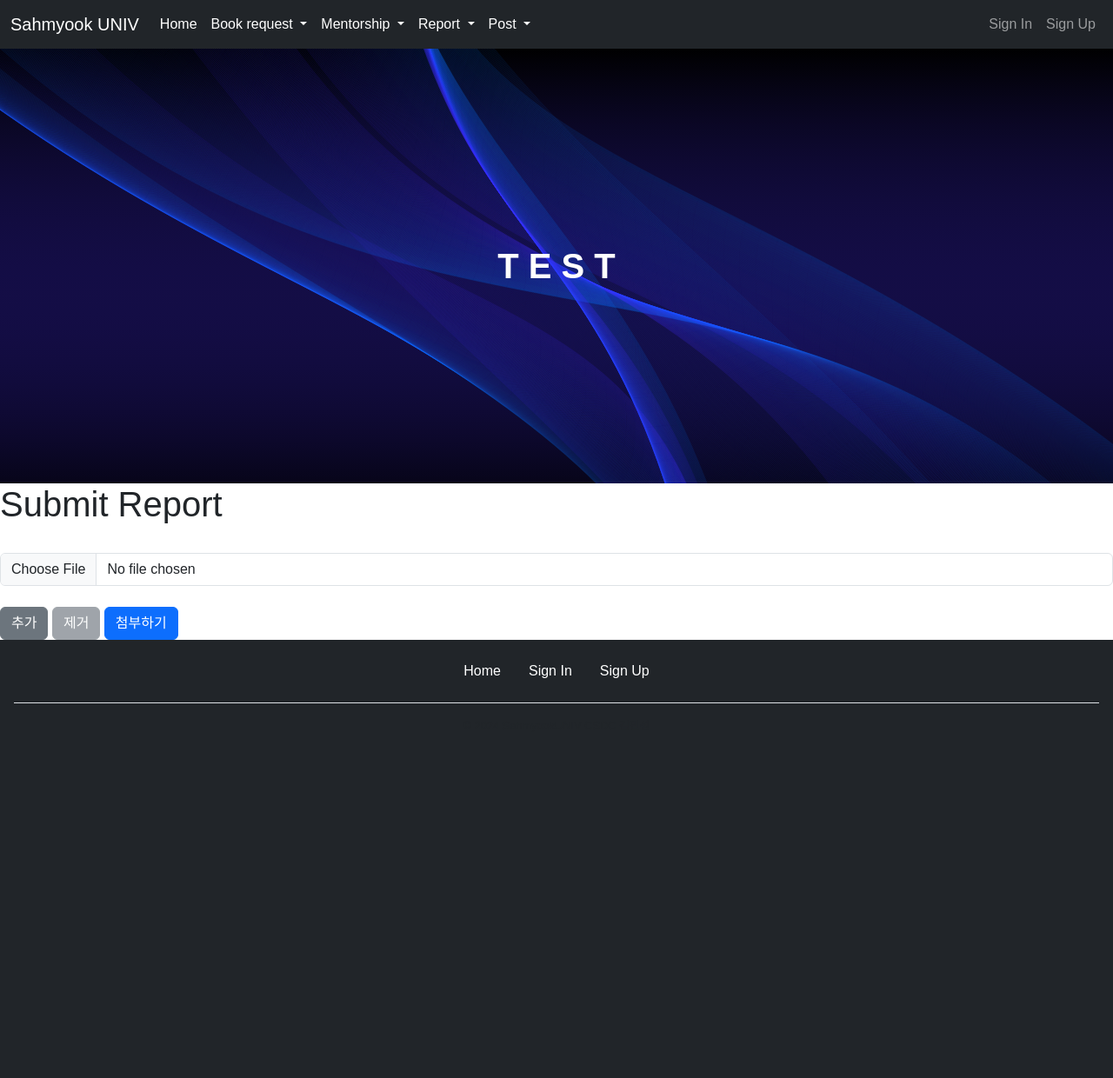
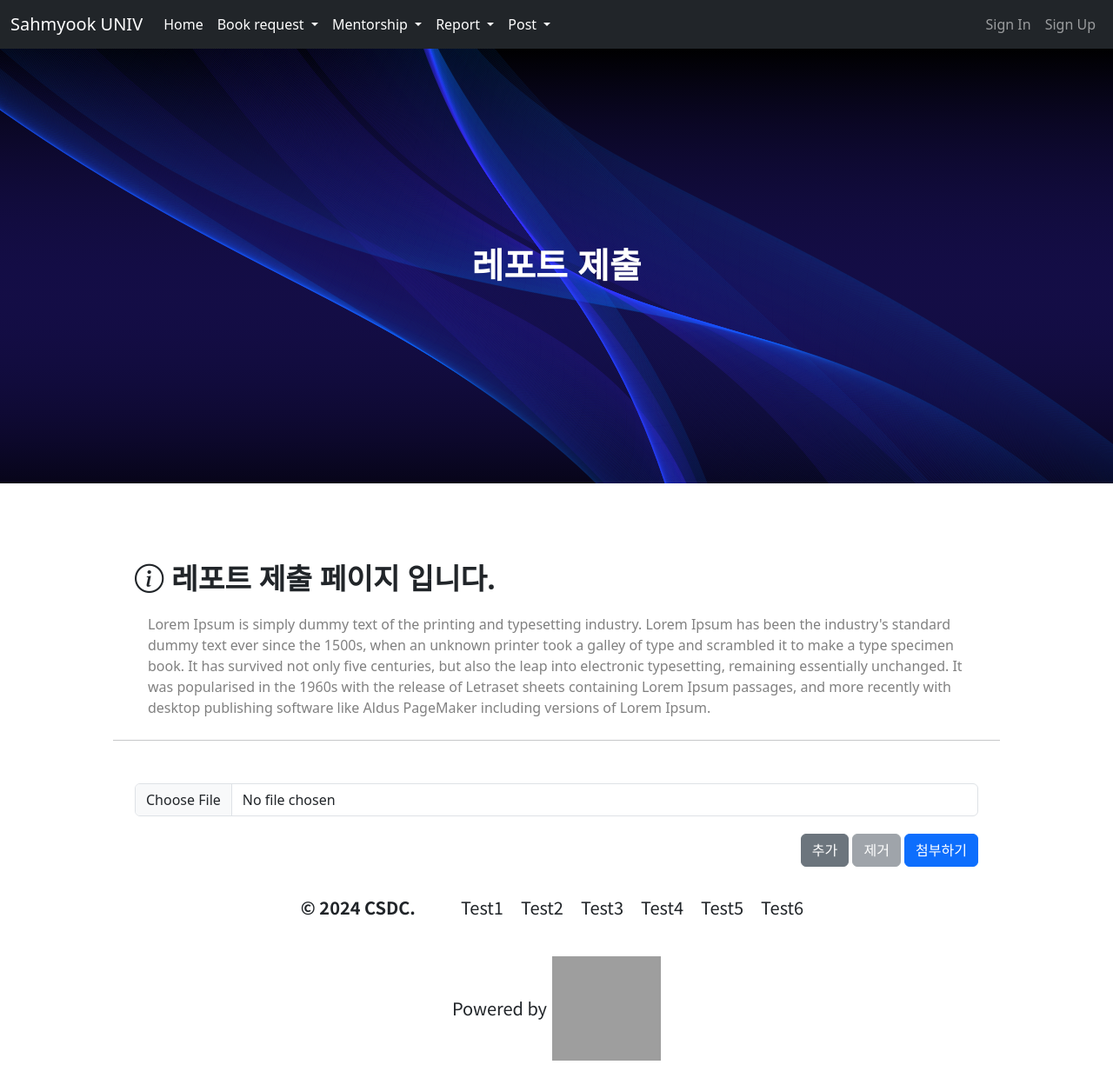
Before and after one commit to SyuCSDC/csdc.kr, a Django app: template csdc/templates/reports/report_form.html in a window 1280 px wide. Shown: the whole page at 87% size. Before the commit the page ends 809 px from the top, so only its background shows below. Run offline with Django 3.2, Linux system fonts and the light colour scheme; the template is opened without the code that fills it, so the values that code supplies are empty; some libraries are stand-ins or nearby versions; some web fonts are replaced; grey boxes are pictures that could not be loaded.

Commit message:
feat: new base footer & report submit page

```diff
--- a/csdc/report/forms.py
+++ b/csdc/report/forms.py
@@ -7,6 +7,12 @@ class ReportForm(forms.ModelForm):
     class Meta:
         model = Report
         fields = ['book']  # submitter는 뷰에서 처리
+
+    def __init__(self, *args, **kwargs):
+        super(ReportForm, self).__init__(*args, **kwargs)
+        self.fields['book'].label = ''
+        self.fields['book'].empty_label = '책을 선택해주세요.'
+        self.fields['book'].widget.attrs.update({'class': 'form-select'})
 
 
 class ReportFileForm(forms.ModelForm):
--- a/csdc/templates/base.html
+++ b/csdc/templates/base.html
@@ -1,22 +1,32 @@
-{% load django_bootstrap5  %}
-{% load static %}
+{% load django_bootstrap5 %} {% load static %}
 <!DOCTYPE html>
 <html lang="en">
   <head>
-    <meta charset="UTF-8">
-    <meta name="viewport" content="width=device-width, initial-scale=1, shrink-to-fit=no">
+    <meta charset="UTF-8" />
+    <meta name="viewport" content="width=device-width, initial-scale=1, shrink-to-fit=no" />
     <title>{% block title %}Sahmyook CSDC{% endblock title %}</title>
     {% bootstrap_css %}
-    <link rel="stylesheet" href="{% static 'css/mystyle.css' %}">
+    <link rel="stylesheet" href="{% static 'css/mystyle.css' %}" />
     {% bootstrap_javascript %}
-
+    <style>
+      @import url(https://cdn.jsdelivr.net/gh/moonspam/NanumSquare@1.0/nanumsquare.css);
+      @import url(//fonts.googleapis.com/earlyaccess/notosanskr.css);
+    </style>
   </head>
   <body class="d-flex flex-column min-vh-100">
     <!-- 네비게이션 바, 로고 등 헤더 내용 -->
     <nav class="navbar navbar-expand-lg navbar-dark bg-dark">
       <div class="container-fluid">
         <a class="navbar-brand" href="https://www.syu.ac.kr/">Sahmyook UNIV</a>
-            <button class="navbar-toggler" type="button" data-bs-toggle="collapse" data-bs-target="#navbarNav" aria-controls="navbarNav" aria-expanded="false" aria-label="Toggle navigation">
+        <button
+          class="navbar-toggler"
+          type="button"
+          data-bs-toggle="collapse"
+          data-bs-target="#navbarNav"
+          aria-controls="navbarNav"
+          aria-expanded="false"
+          aria-label="Toggle navigation"
+        >
           <span class="navbar-toggler-icon"></span>
         </button>
         <div class="collapse navbar-collapse" id="navbarNav">
@@ -25,7 +35,12 @@
               <button class="nav-link btn btn-link active" onclick="location.href='/'">Home</button>
             </li>
             <li class="nav-item dropdown">
-                  <button class="nav-link btn btn-link dropdown-toggle active" id="navbarDropdown" data-bs-toggle="dropdown" aria-expanded="false">
+              <button
+                class="nav-link btn btn-link dropdown-toggle active"
+                id="navbarDropdown"
+                data-bs-toggle="dropdown"
+                aria-expanded="false"
+              >
                 Book request
               </button>
               <ul class="dropdown-menu" aria-labelledby="navbarDropdown">
@@ -34,7 +49,12 @@
               </ul>
             </li>
             <li class="nav-item dropdown">
-                  <button class="nav-link btn btn-link dropdown-toggle active" id="navbarDropdown" data-bs-toggle="dropdown" aria-expanded="false">
+              <button
+                class="nav-link btn btn-link dropdown-toggle active"
+                id="navbarDropdown"
+                data-bs-toggle="dropdown"
+                aria-expanded="false"
+              >
                 Mentorship
               </button>
               <ul class="dropdown-menu" aria-labelledby="navbarDropdown">
@@ -43,7 +63,12 @@
               </ul>
             </li>
             <li class="nav-item dropdown">
-                  <button class="nav-link btn btn-link dropdown-toggle active" id="navbarDropdown" data-bs-toggle="dropdown" aria-expanded="false">
+              <button
+                class="nav-link btn btn-link dropdown-toggle active"
+                id="navbarDropdown"
+                data-bs-toggle="dropdown"
+                aria-expanded="false"
+              >
                 Report
               </button>
               <ul class="dropdown-menu" aria-labelledby="navbarDropdown">
@@ -52,7 +77,12 @@
               </ul>
             </li>
             <li class="nav-item dropdown">
-                  <button class="nav-link btn btn-link dropdown-toggle active" id="navbarDropdown" data-bs-toggle="dropdown" aria-expanded="false">
+              <button
+                class="nav-link btn btn-link dropdown-toggle active"
+                id="navbarDropdown"
+                data-bs-toggle="dropdown"
+                aria-expanded="false"
+              >
                 Post
               </button>
               <ul class="dropdown-menu" aria-labelledby="navbarDropdown">
@@ -68,7 +98,7 @@
             <li class="nav-item">
               <form action="{% url 'user:logout' %}" method="post">
                 {% csrf_token %}
-                    <input type="hidden" name="next" value="{{ request.path }}">
+                <input type="hidden" name="next" value="{{ request.path }}" />
                 <button type="submit" class="nav-link btn btn-link">Logout</button>
               </form>
             </li>
@@ -86,10 +116,6 @@
     </nav>
     <div id="holder">
       <style>
-              @import url(https://cdn.jsdelivr.net/gh/moonspam/NanumSquare@1.0/nanumsquare.css);
-                * {
-                  font-family: 'NanumSquare', sans-serif;
-                }
         .bg-light {
           background-color: #f7f6f6 !important;
         }
@@ -106,45 +132,132 @@
           top: 50%;
           left: 50%;
           transform: translate(-50%, -50%);
+          font-family: "NanumSquare", sans-serif;
         }
       </style>
       <div id="msg">T E S T</div>
     </div>
 
-    <main role="main" >
-        {% block content %}
+    <main role="main">{% block content %} {% endblock %}</main>
+    <div class="footer">
+      <div class="flex-1">
+        <span class="logo">© 2024 CSDC.</span>
+      </div>
+      <div class="flex-1">
+        <ul class="flex-2">
+          <li>Test1</li>
+          <li>Test2</li>
+          <li>Test3</li>
+          <li>Test4</li>
+          <li>Test5</li>
+          <li>Test6</li>
+        </ul>
+      </div>
+    </div>
+    <div class="sponsor">
+      <span class="sponsor-text">Powered by</span>
+      <div class="sponsor-img-cloud">
+        <img src="https://t1.kakaocdn.net/kakaoicloud/portal/images/logo_black_230116.png" width="160" />
+      </div>
+      <!-- <div class="sponsor-img-school">
+        <img src="https://www.syu.ac.kr/wp-content/uploads/2018/05/pg_logo4.png" width="160" />
+      </div> -->
+    </div>
+    <style>
+      .footer {
+        display: flex;
+        justify-content: center;
+        padding-inline: 40px;
+        font-size: 15pt;
+        font-weight: 300;
+        font-family: "Noto Sans KR", serif;
+      }
 
-        {% endblock %}
-    </main>
-    <footer class="mt-auto">
+      @media (width < 768px) {
+        .footer {
+          flex-direction: column-reverse;
+        }
+      }
+
+      .logo {
+        font-weight: bold;
+      }
+
+      ul {
+        list-style: none;
+      }
+
+      .flex-1 {
+        display: flex;
+        justify-content: center;
+        padding: 5px;
+      }
+
+      .flex-2 {
+        display: flex;
+        flex-wrap: wrap;
+        justify-content: center;
+      }
+
+      .flex-2 > li {
+        margin-inline: 10px;
+      }
+
+      .sponsor {
+        display: flex;
+        justify-content: center;
+        align-items: center;
+        flex-wrap: wrap;
+        padding-block: 20px;
+        font-size: 15pt;
+        font-weight: 300;
+        font-family: "Noto Sans KR", serif;
+      }
+
+      .sponsor-img-cloud {
+        padding-inline: 6px;
+        max-width: 131px;
+        overflow: hidden;
+      }
+
+      .sponsor-img-school {
+        padding-inline: 4px;
+        max-width: 144px;
+        overflow: hidden;
+      }
+
+      .sponsor img {
+        display: flex;
+        flex-wrap: wrap;
+        max-width: initial;
+      }
+    </style>
+    <!-- <footer class="mt-auto">
       <div class="container-fluid dark bg-dark" style="padding: 1rem; text-align: center">
         <ul class="nav justify-content-center border-bottom pb-3 mb-3">
           <li class="nav-item">
-                  <button class="nav-link btn btn-link active" onclick="location.href='/'" style="color:white">Home</button>
+            <button class="nav-link btn btn-link active" onclick="location.href='/'" style="color: white">Home</button>
           </li>
           {% if user.is_authenticated %}
           <li class="nav-item">
-                  <!-- 로그아웃 폼 -->
-                  <form action="{% url 'user:logout' %}" method="post" style="display: inline;">
+            <form action="{% url 'user:logout' %}" method="post" style="display: inline">
               {% csrf_token %}
-                    <input type="hidden" name="next" value="{{ request.path }}">
-                    <button type="submit" class="nav-link btn btn-link" style="color:white">Logout</button>
+              <input type="hidden" name="next" value="{{ request.path }}" />
+              <button type="submit" class="nav-link btn btn-link" style="color: white">Logout</button>
             </form>
           </li>
           {% else %}
           <li class="nav-item">
-                  <button class="nav-link btn btn-link active" onclick="location.href='/users/login'" style="color:white">Sign In</button>
+            <button class="nav-link btn btn-link active" onclick="location.href='/users/login'" style="color: white">Sign In</button>
           </li>
           <li class="nav-item">
-                  <button class="nav-link btn btn-link active" onclick="location.href='/users/register'" style="color:white">Sign Up</button>
+            <button class="nav-link btn btn-link active" onclick="location.href='/users/register'" style="color: white">Sign Up</button>
           </li>
           {% endif %}
         </ul>
-            <p class="text-center text-muted" style="margin-bottom: 0; font-size: 0.8rem;">© 2024 SahmyookUNIV CSDC 김민성</p>
+        <p class="text-center text-muted" style="margin-bottom: 0; font-size: 0.8rem">© 2024 SahmyookUNIV CSDC 김민성</p>
       </div>
-    </footer>
+    </footer> -->
   </body>
-<script src="{% static 'js/effect.js' %}">
-
-</script>
+  <script src="{% static 'js/effect.js' %}"></script>
 </html>
--- a/csdc/templates/reports/report_form.html
+++ b/csdc/templates/reports/report_form.html
@@ -1,5 +1,6 @@
-{% extends 'base.html' %}
-{% block content %}
+{% extends 'base.html' %} {% block content %}
+
+<link rel="stylesheet" href="https://cdn.jsdelivr.net/npm/bootstrap-icons@1.11.3/font/bootstrap-icons.min.css" />
 
 <script
   src="https://code.jquery.com/jquery-3.7.1.slim.min.js"
@@ -7,22 +8,40 @@
   crossorigin="anonymous"
 ></script>
 
-<h1>Submit Report</h1>
+<script>
+  document.getElementById("msg").innerHTML = "레포트 제출";
+</script>
 
+<div class="container" style="padding: 60px">
+  <div style="margin: 25px">
+    <div style="font-size: 25pt; font-weight: bold; margin-block: 15px">
+      <i class="bi bi-info-circle"></i>
+      레포트 제출 페이지 입니다.
+    </div>
+    <div style="color: gray; margin: 15px">
+      Lorem Ipsum is simply dummy text of the printing and typesetting industry. Lorem Ipsum has been the industry's standard dummy text
+      ever since the 1500s, when an unknown printer took a galley of type and scrambled it to make a type specimen book. It has survived not
+      only five centuries, but also the leap into electronic typesetting, remaining essentially unchanged. It was popularised in the 1960s
+      with the release of Letraset sheets containing Lorem Ipsum passages, and more recently with desktop publishing software like Aldus
+      PageMaker including versions of Lorem Ipsum.
+    </div>
+  </div>
+  <hr />
+  <div style="margin: 25px">
     <form method="post" enctype="multipart/form-data">
-  {% csrf_token %}
-  {{ form.as_p }}
-  {{ file_formset.management_form }}
+      {% csrf_token %} {{ form }} {{ file_formset.management_form }}
       <div id="dynamic-field" class="form-group dynamic-field">
         <label for="field" class="font-weight-bold"></label>
         <input type="file" id="form-0-file" class="form-control" name="form-0-file" data-name="form-0-file" />
       </div>
-  <div class="clearfix mt-4">
+      <div class="float-end" style="padding-block: 20px">
         <button type="button" id="add-button" class="btn btn-secondary">추가</button>
         <button type="button" id="remove-button" class="btn btn-secondary" disabled="disabled">제거</button>
         <button type="submit" class="btn btn-primary">첨부하기</button>
       </div>
     </form>
+  </div>
+</div>
 
 <script>
   $(document).ready(function () {
```
Also changed, not shown: 1 other file. Lines whose indentation alone changed are shown as unchanged.
